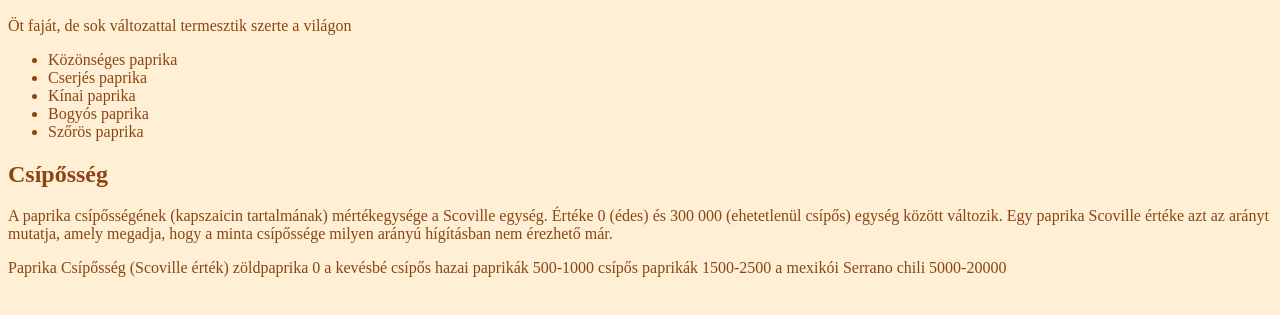
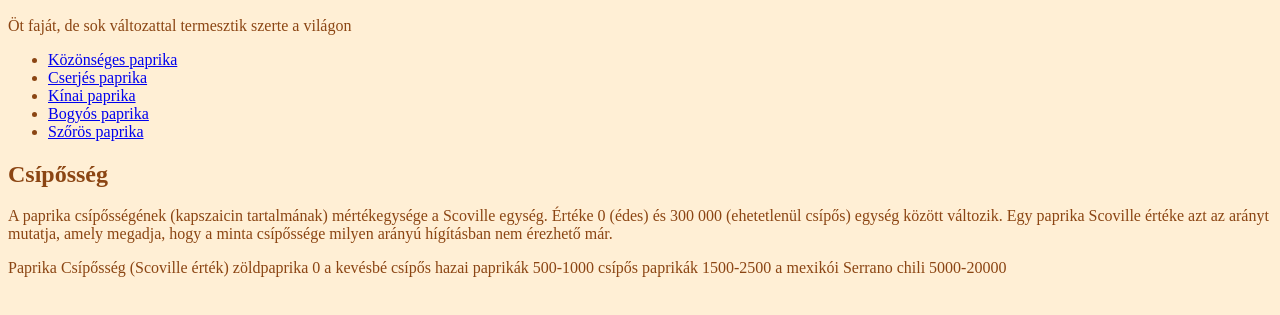
Before and after one commit to tvikto/paprika, a plain HTML site: page index.html in a window 1280 px wide. Shown: the part 213-528 px from the top of the page. Drawn offline with Linux system fonts and the light colour scheme.

Commit message:
8. navigacio_linkek

```diff
--- a/index.html
+++ b/index.html
@@ -23,11 +23,11 @@
             <h2>Fajtái</h2>
                 <p>Öt faját, de sok változattal termesztik szerte a világon</p>
             <ul>
-                <li>Közönséges paprika</li>
-                <li>Cserjés paprika</li>
-                <li>Kínai paprika</li>
-                <li>Bogyós paprika</li>
-                <li>Szőrös paprika</li>
+                <li><a href="./img/sok.jpg" target="_blanked">Közönséges paprika</a></li>
+                <li><a href="https://hu.wikipedia.org/wiki/Cserj%C3%A9s_paprika" target="_blanked">Cserjés paprika</a></li>
+                <li><a href="https://hu.wikipedia.org/wiki/K%C3%ADnai_paprika" target="_blanked">Kínai paprika</a></li>
+                <li><a href="https://hu.wikipedia.org/wiki/Bogy%C3%B3s_paprika" target="_blanked">Bogyós paprika</a></li>
+                <li><a href="https://hu.wikipedia.org/wiki/Sz%C5%91r%C3%B6s_paprika" target="_blanked">Szőrös paprika</a></li>
             </ul>
         </nav>
 
```
